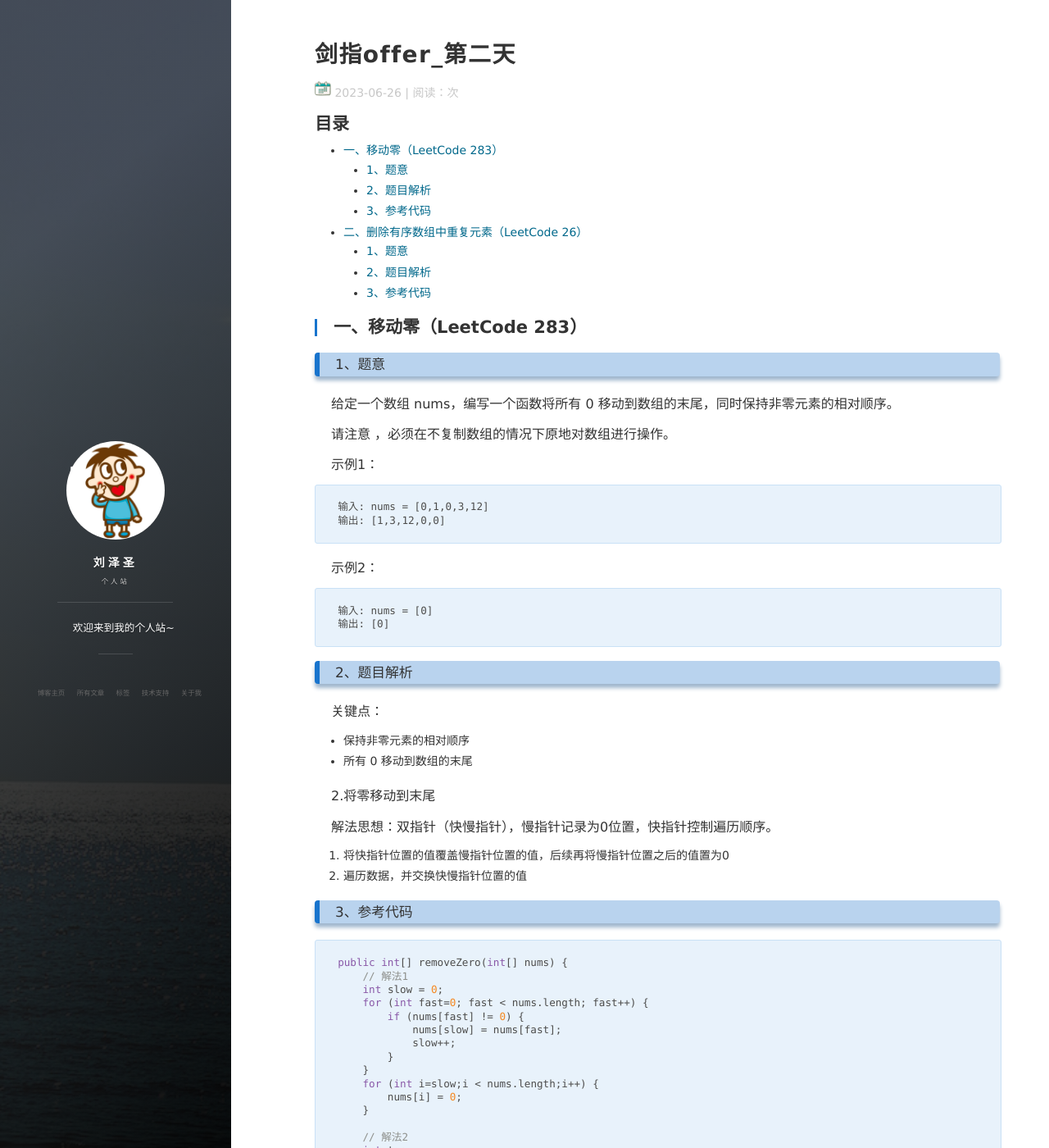
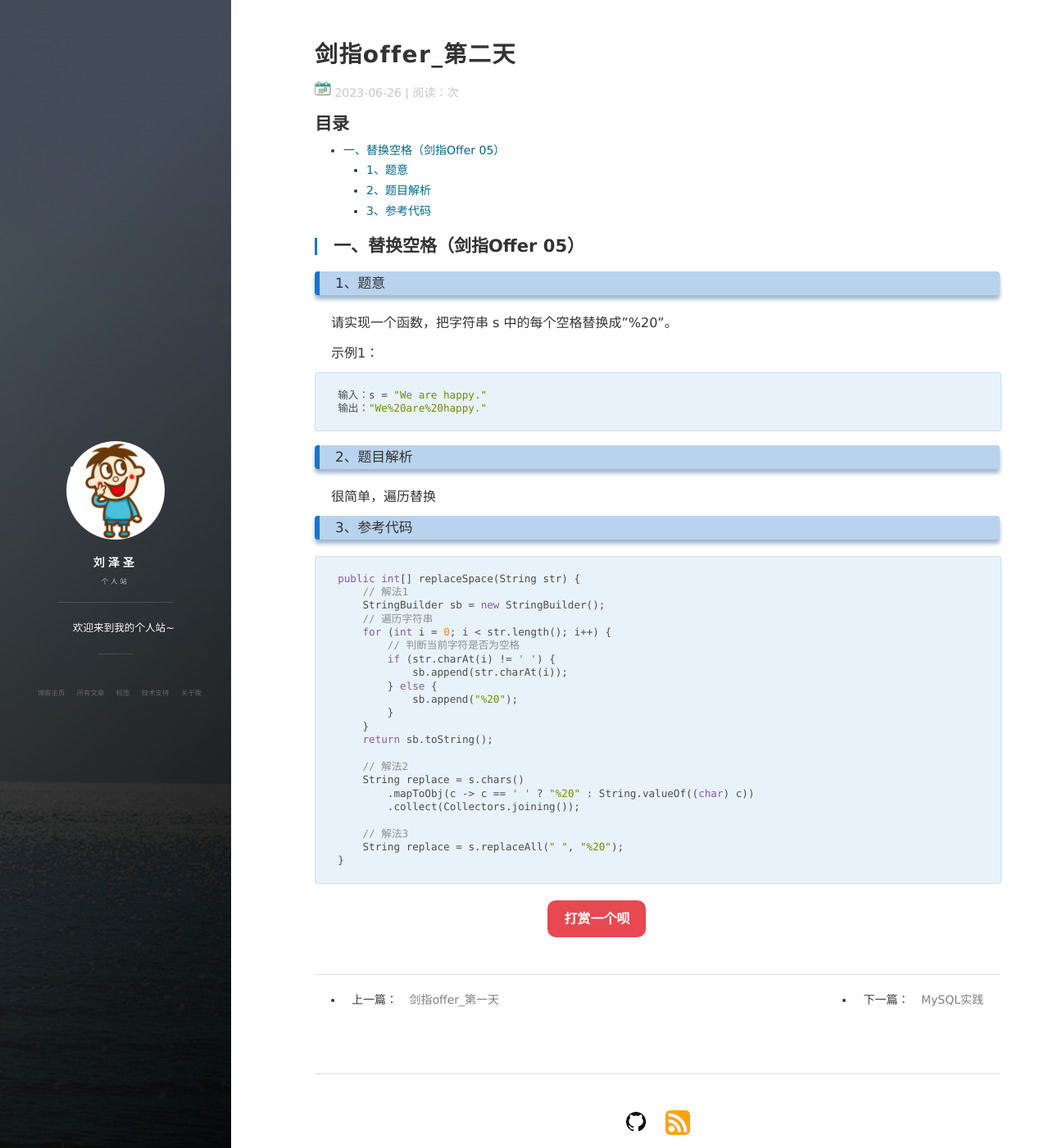
Before and after one commit to lzsusc2019/lzsusc2019.github.io, a Jekyll site: the page built from _posts/2023-06-27-剑指offer_第二天.md, in a window 1280 px wide and 1400 px high. Shown: the whole window at 82% size. Built offline with Jekyll 4.4.1, drawn with Linux system fonts in a browser that asks for light colours; nearby versions of some CDN libraries; comment, search, counter and statistics services are not loaded; some of the changed text lies outside the part shown.

Commit message:
更新第二天算法

````diff
--- a/_posts/2023-06-27-剑指offer_第二天.md
+++ b/_posts/2023-06-27-剑指offer_第二天.md
@@ -7,122 +7,46 @@ description: "链表"
 tag: 算法
 ---
 
-## 一、移动零（LeetCode 283）
+## 一、替换空格（剑指Offer 05）
 
 ### 1、题意
 
-给定一个数组 nums，编写一个函数将所有 0 移动到数组的末尾，同时保持非零元素的相对顺序。
-
-请注意 ，必须在不复制数组的情况下原地对数组进行操作。
+请实现一个函数，把字符串 s 中的每个空格替换成"%20"。
 
 示例1：
 
 ```
-输入: nums = [0,1,0,3,12]
-输出: [1,3,12,0,0]
-```
-
-示例2：
-
-```
-输入: nums = [0]
-输出: [0]
+输入：s = "We are happy."
+输出："We%20are%20happy."
 ```
 
 ### 2、题目解析
 
-关键点：
-
-- 保持非零元素的相对顺序
-- 所有 0 移动到数组的末尾
-
-2.将零移动到末尾
-
-解法思想：双指针（快慢指针），慢指针记录为0位置，快指针控制遍历顺序。
-
-1. 将快指针位置的值覆盖慢指针位置的值，后续再将慢指针位置之后的值置为0
-2. 遍历数据，并交换快慢指针位置的值
+很简单，遍历替换
 
 ### 3、参考代码
 
 ```java
-public int[] removeZero(int[] nums) {
+public int[] replaceSpace(String str) {
     // 解法1
-    int slow = 0;
-    for (int fast=0; fast < nums.length; fast++) {
-        if (nums[fast] != 0) {
-            nums[slow] = nums[fast];
-            slow++;
+    StringBuilder sb = new StringBuilder();
+    // 遍历字符串
+    for (int i = 0; i < str.length(); i++) {
+        // 判断当前字符是否为空格
+        if (str.charAt(i) != ' ') {
+            sb.append(str.charAt(i));
+        } else {
+            sb.append("%20");
         }
     }
-    for (int i=slow;i < nums.length;i++) {
-        nums[i] = 0;
-    }
+    return sb.toString();
 
     // 解法2
-    int tmp;
-    for (int fast=0; fast < nums.length; fast++) {
-        if (nums[fast] != 0) {
-            tmp = nums[fast];
-            nums[fast] = nums[slow];
-            nums[slow] = tmp;
-            slow++;
-        }
-    }
-    return nums;
+    String replace = s.chars()
+        .mapToObj(c -> c == ' ' ? "%20" : String.valueOf((char) c))
+        .collect(Collectors.joining());
+
+    // 解法3
+    String replace = s.replaceAll(" ", "%20");
 }
 ```
-
-## 二、删除有序数组中重复元素（LeetCode 26）
-
-### 1、题意
-
-给你一个``升序排列``的数组 nums ，请你**原地**删除重复出现的元素，使每个元素只出现一次 ，返回删除后数组的新长度。元素的相对顺序应该保持一致 。
-
-示例1：
-
-```
-输入：nums = [1,1,2]
-输出：2, nums = [1,2]
-解释：函数应该返回新的长度 2 ，并且原数组nums的前两个元素被修改为1,2。
-	 不需要考虑数组中超出新长度后面的元素。
-```
-
-示例2：
-
-```
-输入：nums = [0,0,1,1,1,2,2,3,3,4]
-输出：5, nums = [0,1,2,3,4]
-解释：函数应该返回新的长度5，并且原数组 nums 的前五个元素被修改为 0, 1, 2, 3, 4 。
-	 不需要考虑数组中超出新长度后面的元素。
-```
-
-### 2、题目解析
-
-关键点：
-
-- 相对顺序保持一致
-- 每个元素只出现一次
-
-解法思想：双指针（前后指针）、set
-
-### 3、参考代码
-
-```java
-public void removeDuplicate(int[] nums) {
-    // 解法1
-    int i = 0;
-    for (int j=0; j < nums.length; j++) {
-        if (i == 0 || nums[j] != nums[j-1]) {
-            nums[i] = nums[j];
-            i++;
-        }
-    }
-    // 解法2
-    Set<Integer> set = new HashSet<>();
-    for (int num: nums) {
-        set.add(num);
-    }
-    nums = set.stream().mapToInt(Integer::intValue).toArray();
-}
-```
````
